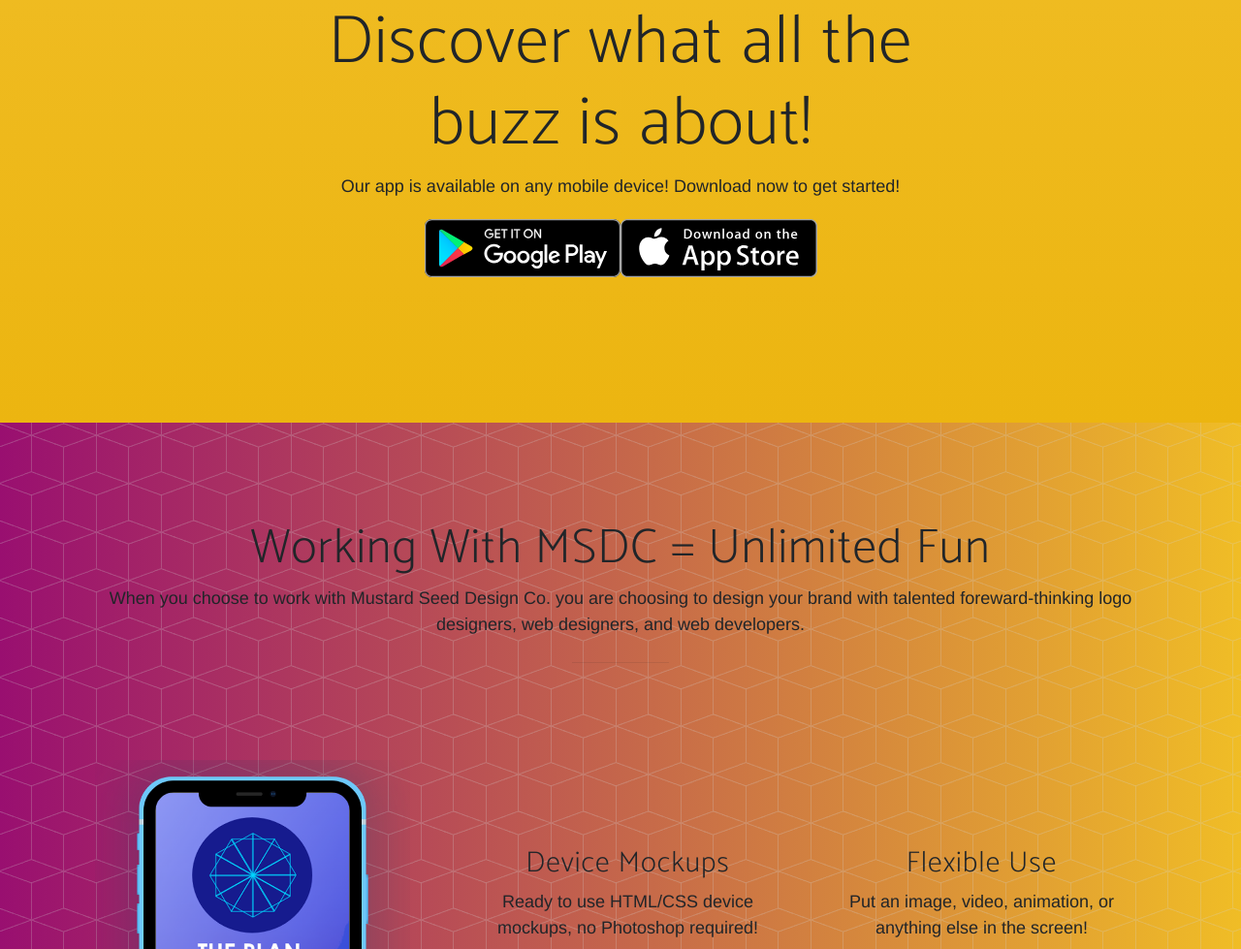
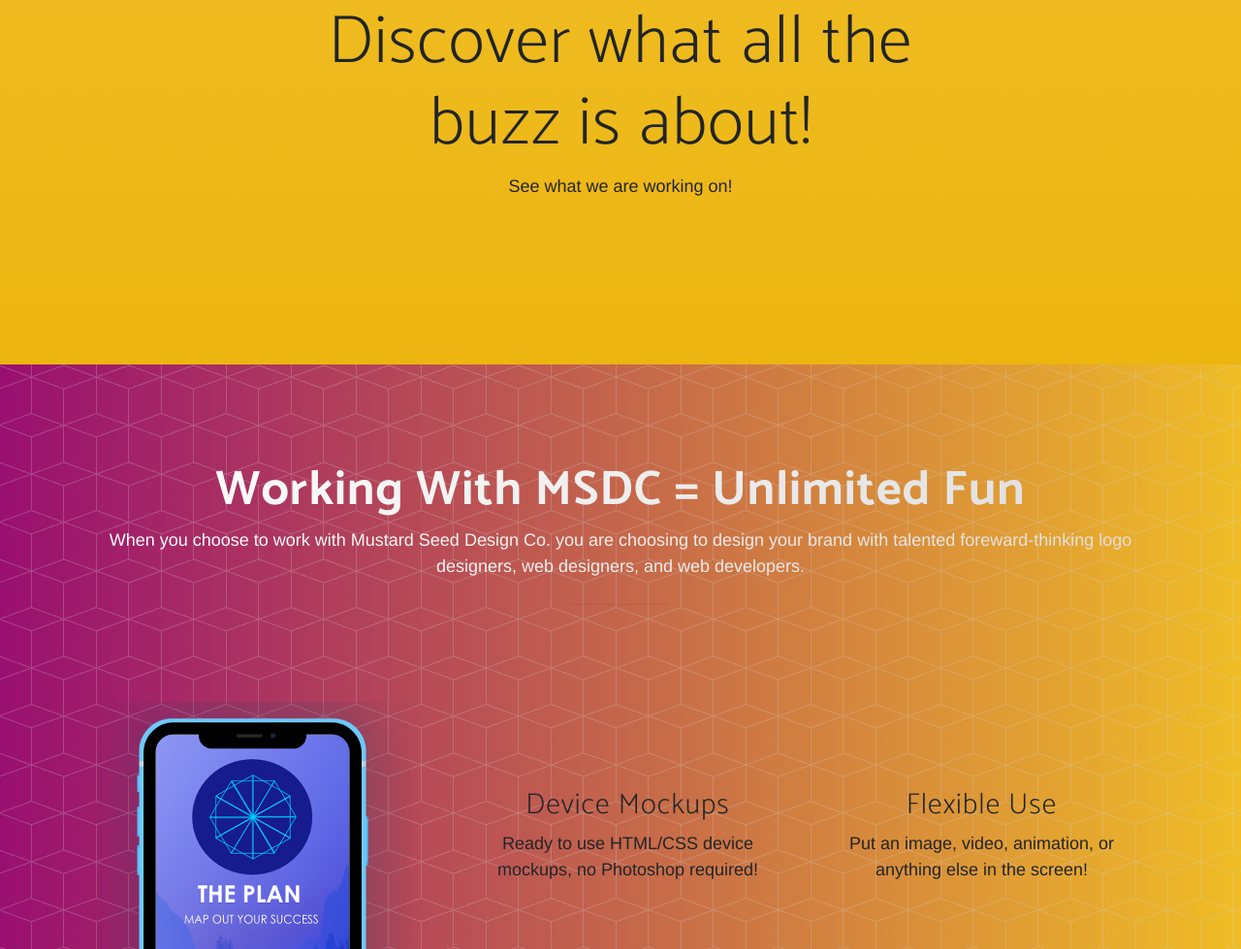
Before and after one commit to mustardseeddesignco/msdc-web, a Gatsby site: page / in a window 1280 px wide. Shown: the part 947-1926 px from the top of the page at 97% size. Built offline with nearby package versions, Linux system fonts and the light colour scheme; Gatsby itself is replaced by a stand-in of ours; a web font is replaced by a local one.

Commit message:
content updates

```diff
--- a/src/assets/sass/_workwithus.scss
+++ b/src/assets/sass/_workwithus.scss
@@ -11,6 +11,10 @@
         margin-bottom: 100px;
         h2 {
             margin-top: 0;
+            background: -webkit-linear-gradient(140deg, rgb(221, 221, 221), #fff);
+            -webkit-background-clip: text;
+            -webkit-text-fill-color: transparent;
+            font-weight: 700;
         }
         p {
             margin-bottom: 0;
@@ -45,4 +49,10 @@
             -webkit-text-fill-color: transparent;
         }
     }
+    .gradient{
+        background: -webkit-linear-gradient(140deg, rgb(221, 221, 221), #fff);
+        -webkit-background-clip: text;
+        -webkit-text-fill-color: transparent;
+
+    }
 }
--- a/src/pages/index.js
+++ b/src/pages/index.js
@@ -51,17 +51,9 @@
               Discover what all the buzz is about!
             </h2>
             <p>
-              Our app is available on any mobile device! Download now to get
-              started!
+              See what we are working on!
             </p>
-            <div className="badges">
-              <a className="badge-link" href="/#">
-                <img src={gplay} alt="" />
-              </a>
-              <a className="badge-link" href="/#">
-                <img src={astore} alt="" />
-              </a>
-            </div>
+
           </div>
         </div>
       </div>
@@ -71,7 +63,7 @@
       <div className="container">
         <div className="section-heading text-center">
           <h2>Working With MSDC = Unlimited Fun</h2>
-          <p>
+          <p className="gradient">
             When you choose to work with Mustard Seed Design Co. you are choosing to design your brand with talented foreward-thinking logo designers, web designers, and web developers.
           </p>
           <hr />
```
